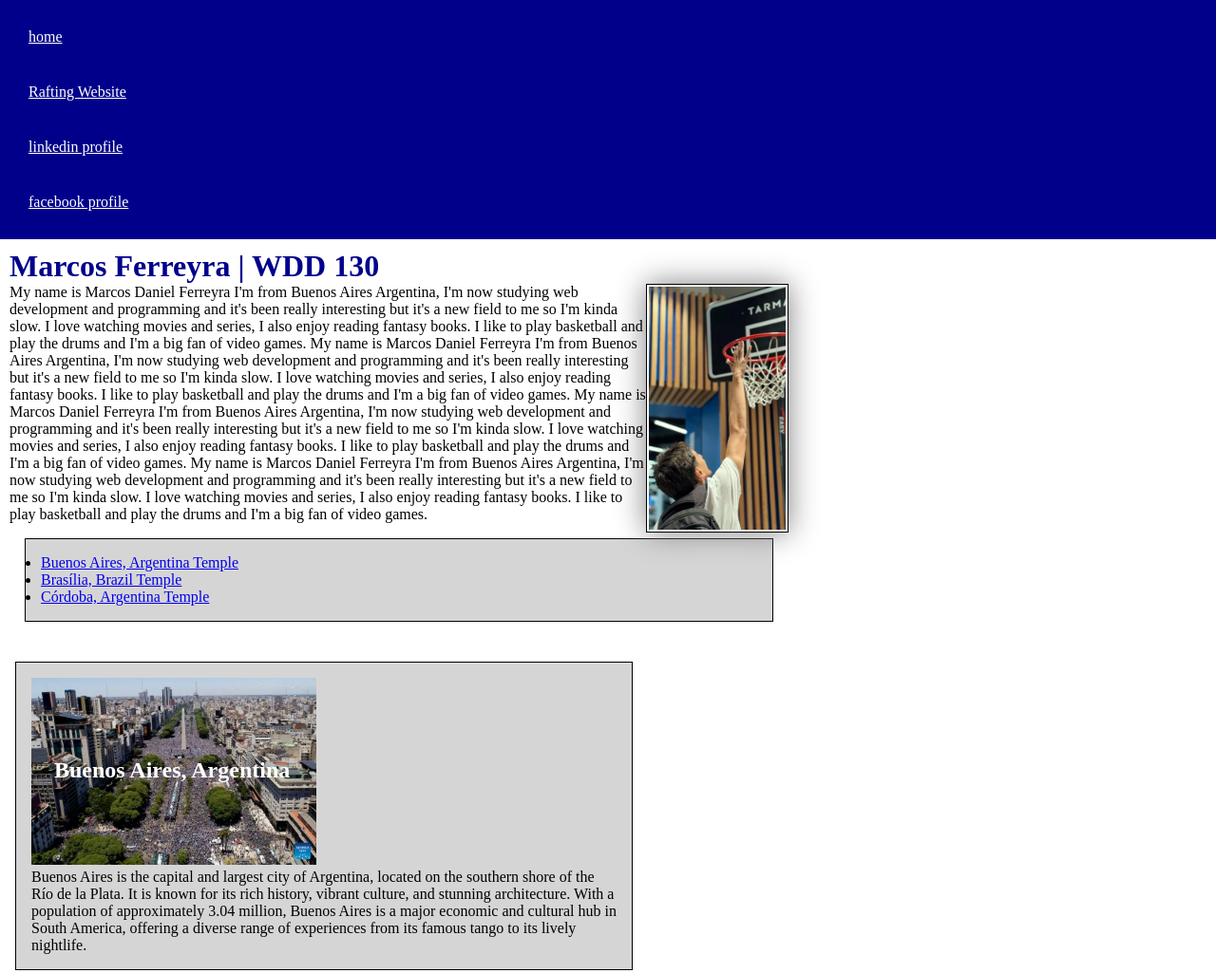
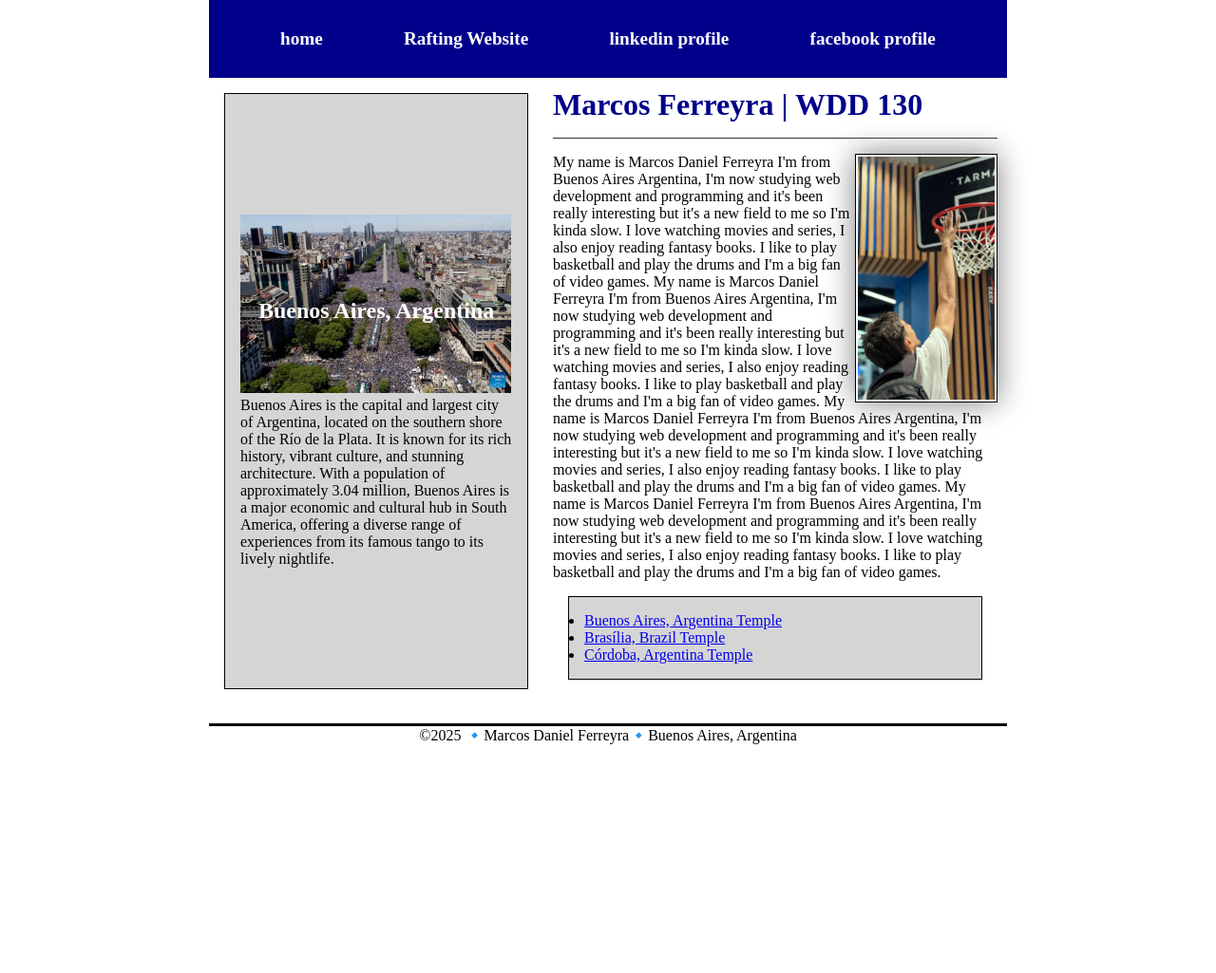
Before and after one commit to MarcosDFerreyra/wdd130, a plain HTML site: page index.html in a window 1280 px wide. Shown: the top 1025 px of the page at 95% size. After the commit the page ends 800 px from the top, so only its background shows below. Drawn offline with Linux system fonts and the light colour scheme.

Commit message:
code along week 4

```diff
--- a/index.html
+++ b/index.html
@@ -1,5 +1,6 @@
 <!DOCTYPE html>
 <html lang="en">
+
 <head>
     <meta charset="UTF-8">
     <meta name="viewport" content="width=device-width, initial-scale=1.0">
@@ -8,6 +9,7 @@
     <meta name="author" content="Marcos Daniel Ferreyra">
     <link rel="stylesheet" href="styles/styles.css">
 </head>
+
 <body>
     <header>
         <nav>
@@ -17,6 +19,7 @@
             <a href="to https://facebook.com.">facebook profile</a>
         </nav>
     </header>
+    <div class="grid">
         <main>
             <h1>Marcos Ferreyra | WDD 130</h1>
             <img src="images/profile.webp" alt="Marcos Daniel Ferreyra" width="200">
@@ -39,9 +42,12 @@
                 of video games.
             </p>
             <ul class="box">
-                <li><a href="https://www.churchofjesuschrist.org/temples/details/buenos-aires-argentina-temple?lang=eng" target="_blank">Buenos Aires, Argentina Temple</a></li>
-                <li><a href="https://www.churchofjesuschrist.org/temples/details/brasilia-brazil-temple?lang=eng" target="_blank">Brasília, Brazil Temple</a></li>
-                <li><a href="https://www.churchofjesuschrist.org/temples/details/cordoba-argentina-temple?lang=eng" target="_blank" >Córdoba, Argentina Temple</a></li>
+                <li><a href="https://www.churchofjesuschrist.org/temples/details/buenos-aires-argentina-temple?lang=eng"
+                        target="_blank">Buenos Aires, Argentina Temple</a></li>
+                <li><a href="https://www.churchofjesuschrist.org/temples/details/brasilia-brazil-temple?lang=eng"
+                        target="_blank">Brasília, Brazil Temple</a></li>
+                <li><a href="https://www.churchofjesuschrist.org/temples/details/cordoba-argentina-temple?lang=eng"
+                        target="_blank">Córdoba, Argentina Temple</a></li>
             </ul>
         </main>
         <aside class="box">
@@ -53,8 +59,10 @@
                 in South America, offering a diverse range of experiences from its famous tango to its lively nightlife.
             </p>
         </aside>
+    </div>
     <footer>
         <p>©2025 🔹Marcos Daniel Ferreyra🔹Buenos Aires, Argentina</p>
     </footer>
 </body>
+
 </html>
--- a/styles/styles.css
+++ b/styles/styles.css
@@ -10,17 +10,35 @@
 
 
 }
+header, footer, .grid {
+    max-width: 840px;
+    margin: 0 auto;
+}
+.grid {
+    display: grid;
+    grid-template-columns: 1fr 2fr;
+}
 nav {
     background-color:var(--color);
     padding: 10px;
+    display: flex;
+    justify-content: space-evenly;
+    align-items: center;
 }
 nav a {
     color: var(--color-2);
     display: block;
     padding: 20px;
+    text-decoration: none;
+    padding: o.5rem;
+    font-size: 1.2rem;
+    font-weight: 700;
 }
 h1 {
     color: var(--color);
+    border-bottom: 1px solid #333;
+    padding-bottom: 1rem;
+    margin-bottom: 1rem;
 }
 main img {
     width: 150px;
@@ -31,22 +49,23 @@ main img {
     float: right;
 }
 main {
-    max-width: 840px;
     padding: 10px;
 }
 aside{
-    width: 650px;;
+    width:20rem;
+    position: relative;
     align-content: center;
-    position: relative;
+    grid-column: 1;
+    grid-row: 1;
 }
 aside h2{
     color: white;
     position:absolute;
-    top: 100px;
-    left: 40px;
+    top: 215px;
+    left: 35px;
 }
 aside img {
-    width: 300px;
+    width: 285px;
     height: auto;
 }
 footer {
```
Lines whose indentation alone changed are shown as unchanged.
